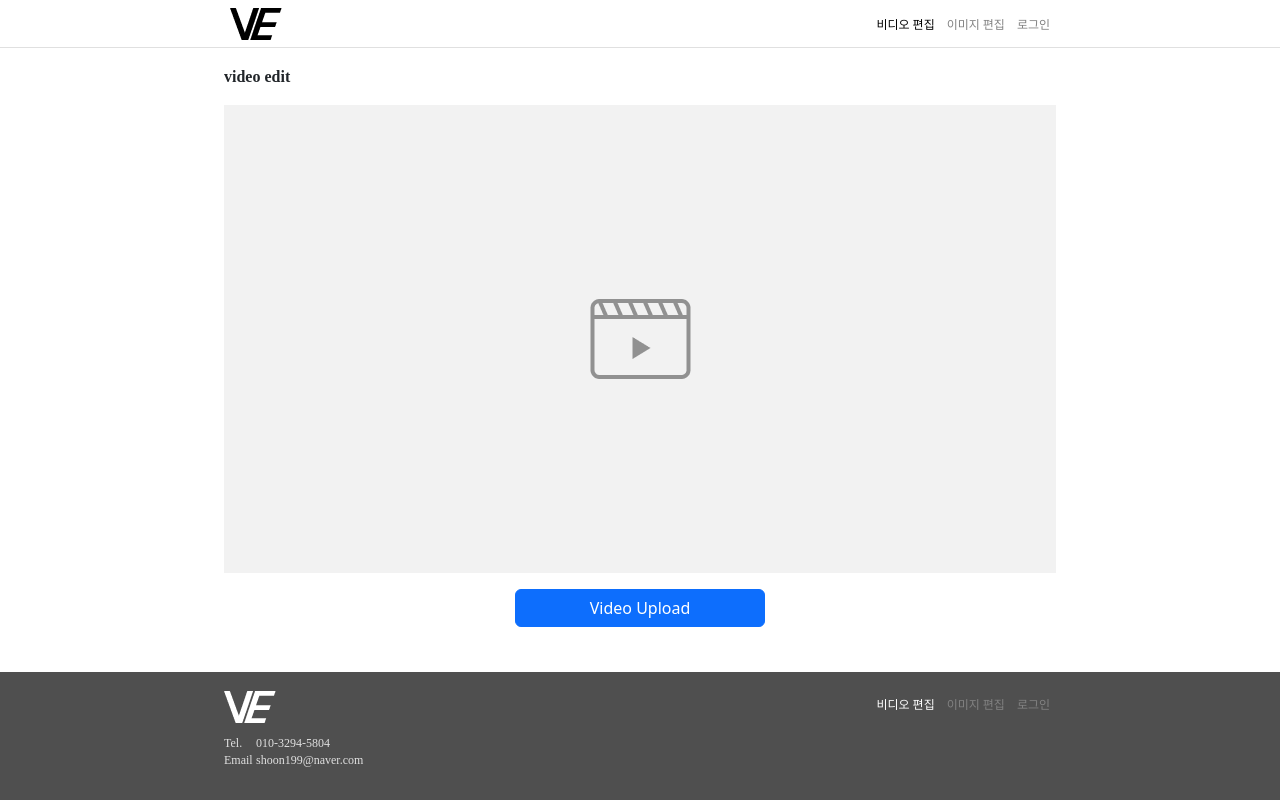
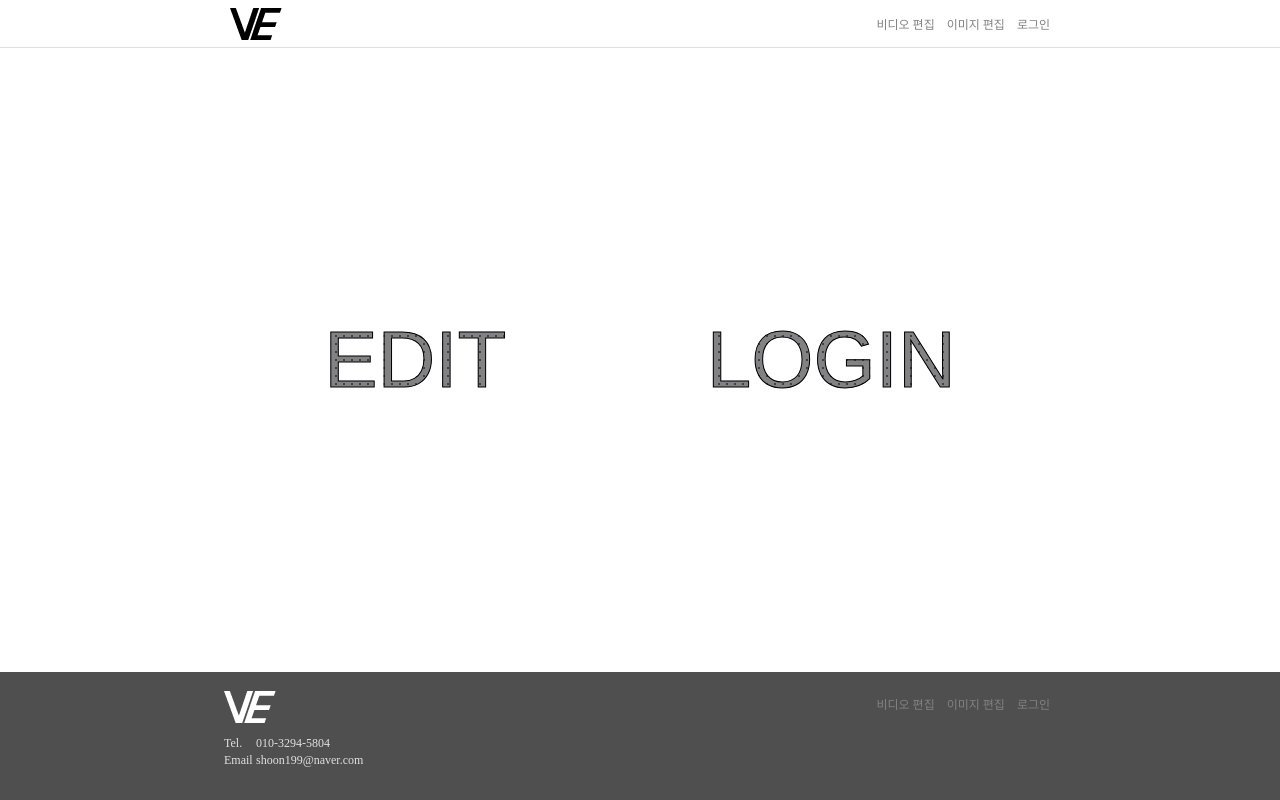
Before and after one commit to seehun/react-video-editor, a React (Create React App) app in the folder sehun-video-editor/: page / in a window 1280 px wide. Built offline with nearby package versions, Linux system fonts and the light colour scheme; what @ffmpeg/ffmpeg would draw is missing.

Commit message:
feat: home 컴포넌트 구현

```diff
--- a/sehun-video-editor/src/App.js
+++ b/sehun-video-editor/src/App.js
@@ -2,8 +2,8 @@ import "./App.css";
 import React from "react";
 import { BrowserRouter, Routes, Route } from "react-router-dom";
 import Home from "./pages/Home";
-import Edit from "./pages/Edit";
 import Login from "pages/Login";
+import VideoEdit from "pages/VideoEdit";
 
 function App() {
   return (
@@ -11,8 +11,8 @@ function App() {
       <div className="App">
         <Routes>
           <Route path="/" element={<Home />} />
-          <Route path="/edit" element={<Edit />} />
           <Route path="/login" element={<Login />} />
+          <Route path="/videoEdit" element={<VideoEdit />} />
         </Routes>
       </div>
     </BrowserRouter>
--- a/sehun-video-editor/src/components/Footer/Footer.jsx
+++ b/sehun-video-editor/src/components/Footer/Footer.jsx
@@ -22,7 +22,7 @@ function Footer({ currentPage }) {
           <button
             className={currentPage === "videoEdit" ? styles.active : ""}
             onClick={() => {
-              navigate("/");
+              navigate("/videoEdit");
             }}
           >
             비디오 편집
--- a/sehun-video-editor/src/components/Header/Header.js
+++ b/sehun-video-editor/src/components/Header/Header.js
@@ -19,7 +19,7 @@ function Header({ currentPage }) {
           <button
             className={currentPage === "videoEdit" ? styles.active : ""}
             onClick={() => {
-              navigate("/");
+              navigate("/videoEdit");
             }}
           >
             비디오 편집
--- /dev/null
+++ b/sehun-video-editor/src/components/HomeComponent/HomeComponent.jsx
@@ -0,0 +1,35 @@
+import React from "react";
+import styles from "./HomeComponent.module.css";
+import { useNavigate } from "react-router-dom";
+
+function HomeComponent() {
+  const navigate = useNavigate();
+  return (
+    <div className={styles.viewport}>
+      <div className={styles.contents}>
+        <div className={styles.home_content_box}>
+          <div
+            data-text="EDIT"
+            className={styles.home_title}
+            onClick={() => {
+              navigate("/videoEdit");
+            }}
+          >
+            EDIT
+          </div>
+          <div
+            data-text="LOGIN"
+            className={styles.home_title}
+            onClick={() => {
+              navigate("/login");
+            }}
+          >
+            LOGIN
+          </div>
+        </div>
+      </div>
+    </div>
+  );
+}
+
+export default HomeComponent;
--- /dev/null
+++ b/sehun-video-editor/src/components/HomeComponent/HomeComponent.module.css
@@ -0,0 +1,71 @@
+.viewport {
+  width: 100%;
+  height: 78vh;
+  display: flex;
+  justify-content: center;
+  align-items: center;
+}
+
+.contents {
+  width: 65%;
+  height: 100%;
+  display: flex;
+  justify-content: center;
+  align-items: center;
+
+  /* border: 1px solid #000; */
+}
+
+/* https://codepen.io/oscar-jite/pen/zYXYLro */
+@import url("https://fonts.googleapis.com/css2?family=Poppins:ital,wght@0,100;0,200;0,300;0,400;0,500;0,600;0,700;0,800;0,900;1,100;1,200;1,300;1,400;1,500;1,600;1,700;1,800;1,900&display=swap");
+
+.home_content_box {
+  display: flex;
+  width: 100%;
+  justify-content: space-around;
+}
+
+.home_title {
+  position: relative;
+  font-family: "Poppins", sans-serif;
+  color: #828282;
+  background-image: radial-gradient(#828282);
+  font-size: 80px;
+  cursor: pointer;
+}
+
+.home_title::before {
+  content: attr(data-text);
+  position: absolute;
+  top: 0em;
+  left: 0em;
+  color: #313f97;
+  z-index: -1;
+  transition: 0.2s;
+}
+.home_title:hover::before {
+  top: 0.04em;
+  left: 0.04em;
+}
+.home_title::after {
+  content: attr(data-text);
+  position: absolute;
+  color: transparent;
+  top: 0em;
+  left: 0em;
+
+  background-image: radial-gradient(
+    rgba(0, 0, 12, 0.5) 0.0125em,
+    transparent 0.0125em
+  );
+
+  background-size: 8px 8px;
+  -webkit-background-clip: text;
+  background-clip: text;
+  -webkit-text-stroke: 1px #000;
+  transition: 0.2s;
+}
+.home_title:hover::after {
+  top: -0.04em;
+  left: -0.04em;
+}
--- a/sehun-video-editor/src/components/LoginMenu/LoginMenu.jsx
+++ b/sehun-video-editor/src/components/LoginMenu/LoginMenu.jsx
@@ -17,7 +17,7 @@ function LoginMenu() {
 
   const onSubmit = (data) => {
     console.log(data);
-    navigate("/");
+    navigate("/videoEdit");
   };
 
   return (
--- a/sehun-video-editor/src/pages/Edit.js
+++ /dev/null
@@ -1,17 +0,0 @@
-import React from "react";
-import Header from "../components/Header/Header";
-import Editting from "../components/Editting/Editting";
-import Footer from "../components/Footer/Footer";
-
-// 필요없어짐
-function Edit() {
-  return (
-    <div>
-      <Header />
-      <Editting />
-      <Footer />
-    </div>
-  );
-}
-
-export default Edit;
--- a/sehun-video-editor/src/pages/Home.js
+++ b/sehun-video-editor/src/pages/Home.js
@@ -1,21 +1,14 @@
-import React, { useState } from "react";
+import React from "react";
 import Header from "../components/Header/Header";
-import BeforeEdit from "../components/BeforeEdit/BeforeEdit";
 import Footer from "../components/Footer/Footer";
-import Editing from "../components/Editting/Editting";
+import HomeComponent from "components/HomeComponent/HomeComponent";
 
 function Home() {
-  const [videoFile, setVideoFile] = useState();
-
   return (
     <div>
-      <Header currentPage={"videoEdit"} />
-      {!videoFile ? (
-        <BeforeEdit setVideoFile={setVideoFile} />
-      ) : (
-        <Editing videoFile={videoFile} setVideoFile={setVideoFile} />
-      )}
-      <Footer currentPage={"videoEdit"} />
+      <Header />
+      <HomeComponent />
+      <Footer />
     </div>
   );
 }
--- /dev/null
+++ b/sehun-video-editor/src/pages/VideoEdit.js
@@ -0,0 +1,23 @@
+import React, { useState } from "react";
+import Header from "../components/Header/Header";
+import BeforeEdit from "../components/BeforeEdit/BeforeEdit";
+import Footer from "../components/Footer/Footer";
+import Editing from "../components/Editting/Editting";
+
+function VideoEdit() {
+  const [videoFile, setVideoFile] = useState();
+
+  return (
+    <div>
+      <Header currentPage={"videoEdit"} />
+      {!videoFile ? (
+        <BeforeEdit setVideoFile={setVideoFile} />
+      ) : (
+        <Editing videoFile={videoFile} setVideoFile={setVideoFile} />
+      )}
+      <Footer currentPage={"videoEdit"} />
+    </div>
+  );
+}
+
+export default VideoEdit;
```
